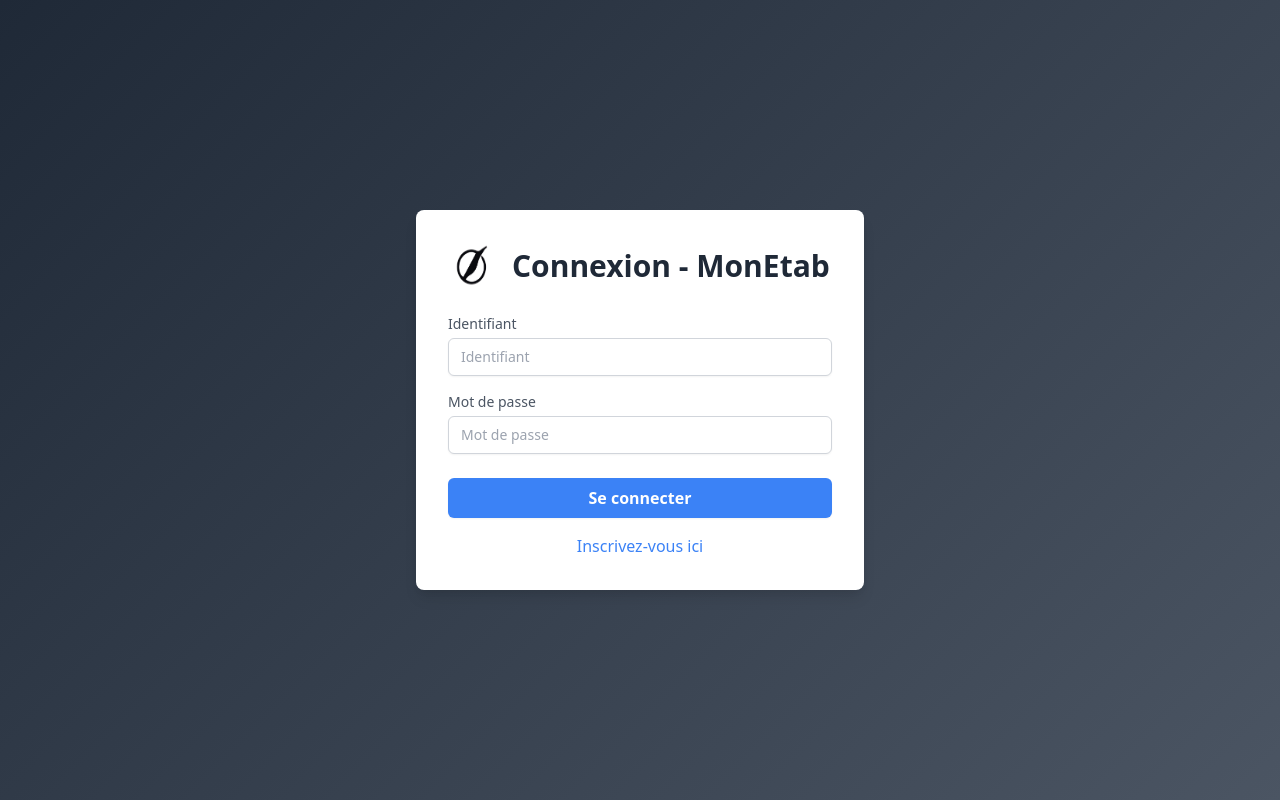
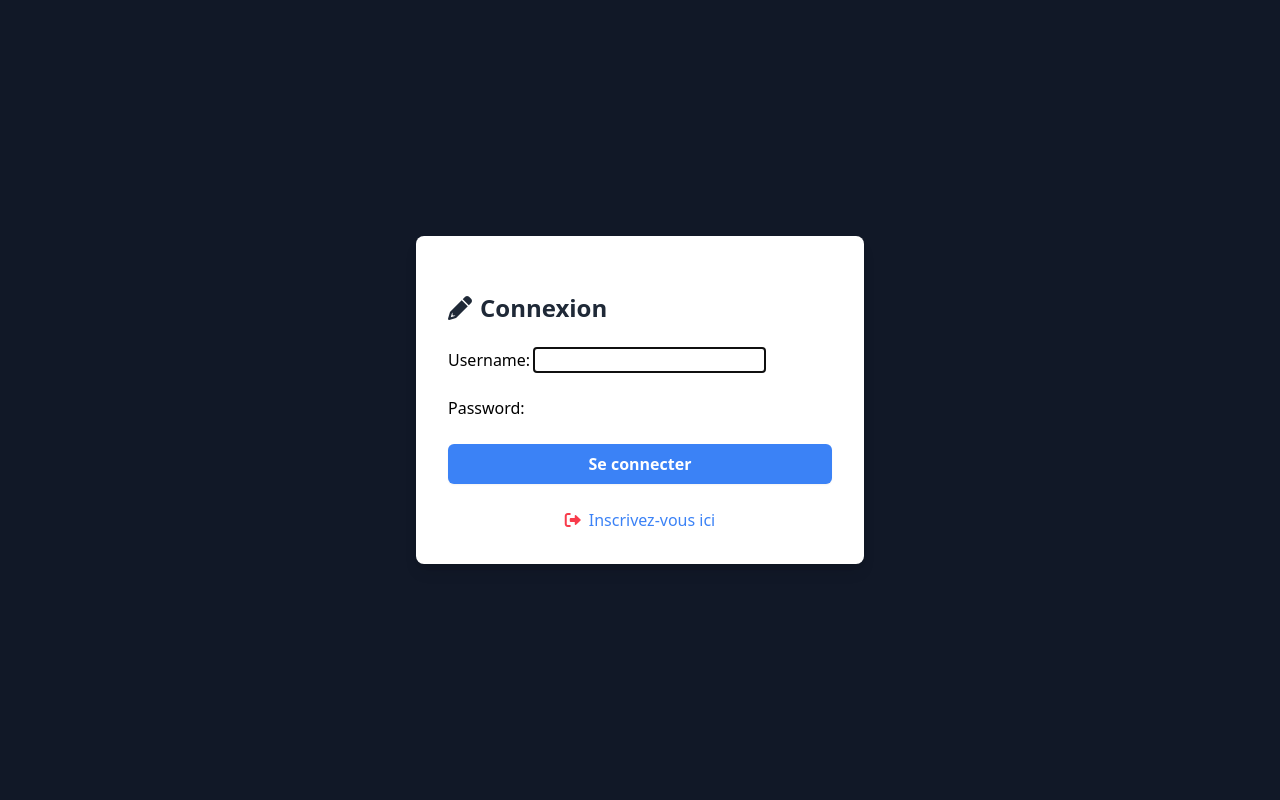
Before and after one commit to Emmanueldesirekouadio/monEtab_final, a Django app: page /login/ in a window 1280 px wide. Run offline with Django 5.2, Linux system fonts and the light colour scheme; tables that the repository leaves empty hold one stand-in row (values such as "Sample post").

Commit message:
mon second commit

```diff
--- a/mon_etab/templates/login/signin.html
+++ b/mon_etab/templates/login/signin.html
@@ -1,73 +1,41 @@
-{% load static %}
 <!DOCTYPE html>
 <html lang="fr">
 <head>
     <meta charset="UTF-8">
     <meta name="viewport" content="width=device-width, initial-scale=1.0">
+    {% load static %}
+    <link href="https://cdn.jsdelivr.net/npm/tailwindcss@2.2.19/dist/tailwind.min.css" rel="stylesheet" />
+    <link rel="stylesheet" href="https://cdnjs.cloudflare.com/ajax/libs/font-awesome/6.2.1/css/all.min.css">
     <title>Connexion - MonEtab</title>
-    <link
-        href="https://cdn.jsdelivr.net/npm/tailwindcss@2.2.19/dist/tailwind.min.css"
-        rel="stylesheet"
-    />
-    <style>
-        /* Ajoutez des styles personnalisés si nécessaire */
-        .bg-custom {
-            background: linear-gradient(135deg, #1f2937 0%, #4b5563 100%);
-        }
-    </style>
 </head>
-<body class="bg-custom flex items-center justify-center h-screen">
+<body class="bg-gray-900 flex items-center justify-center h-screen">
 
-    <div class="bg-white p-8 rounded-lg shadow-lg max-w-md w-full">
-        <div class="flex items-center mb-6">
-            <!-- Logo -->
-            <img src="{% static 'images/logo_site.png' %}" alt="Logo" class="w-12 h-12 mr-4">
-            <!-- Titre -->
-            <h1 class="text-3xl font-bold text-gray-800">
-                Connexion - MonEtab
-            </h1>
-        </div>
-        <form action="{% url 'login:signin' %}" method="POST" class="space-y-6">
-            {% csrf_token %}
+<section class="bg-white p-8 rounded-lg shadow-lg max-w-md w-full">
+    <form action="{% url 'login:signin' %}" method="POST" class="space-y-6">
+        {% csrf_token %}
 
-            <div class="space-y-4">
-                <div class="relative">
-                    <label for="identifiant" class="block text-sm font-medium text-gray-600">Identifiant</label>
-                    <input
-                        type="text"
-                        id="identifiant"
-                        name="identifiant"
-                        class="mt-1 block w-full px-3 py-2 border border-gray-300 rounded-md shadow-sm focus:outline-none focus:ring-1 focus:ring-indigo-500 sm:text-sm"
-                        placeholder="Identifiant"
-                        required
-                    />
-                </div>
-                <div class="relative">
-                    <label for="motdepasse" class="block text-sm font-medium text-gray-600">Mot de passe</label>
-                    <input
-                        type="password"
-                        id="motdepasse"
-                        name="motdepasse"
-                        class="mt-1 block w-full px-3 py-2 border border-gray-300 rounded-md shadow-sm focus:outline-none focus:ring-1 focus:ring-indigo-500 sm:text-sm"
-                        placeholder="Mot de passe"
-                        required
-                    />
-                </div>
-            </div>
+        <h2 class="text-2xl font-bold text-gray-800 flex items-center mb-6">
+            <i class="fas fa-pencil-alt mr-2"></i>
+            Connexion
+        </h2>
 
-            <button
-                type="submit"
-                class="w-full py-2 px-4 bg-blue-500 text-white font-semibold rounded-md shadow-sm hover:bg-blue-600 focus:outline-none focus:ring-2 focus:ring-blue-500 focus:ring-offset-2"
-            >
-                Se connecter
-            </button>
-        </form>
+        <!-- Bloc pour le formulaire -->
+        {% block form %}
+            {{ form.as_p }}
+        {% endblock %}
+
+        <button type="submit" class="w-full py-2 px-4 bg-blue-500 text-white font-semibold rounded-md shadow-sm hover:bg-blue-600 focus:outline-none focus:ring-2 focus:ring-blue-500 focus:ring-offset-2">
+            Se connecter
+        </button>
+
         <div class="mt-4 text-center">
-            <a href="{% url 'login:signup' %}" class="text-blue-500 hover:underline">
-                <i class="fas fa-sign-out-alt"></i> Inscrivez-vous ici
+            <a href="{% url 'login:signup' %}" class="text-blue-500 hover:underline flex items-center justify-center">
+                <i class="fas fa-sign-out-alt mr-2" style="color: rgb(248, 59, 75);"></i>
+                Inscrivez-vous ici
             </a>
         </div>
-    </div>
+    </form>
+</section>
 
 </body>
 </html>
```
